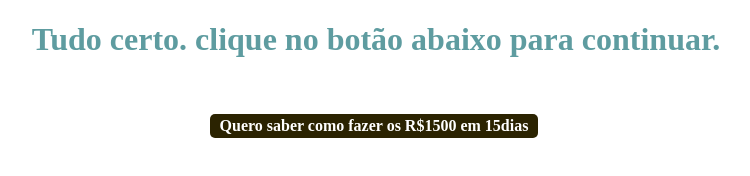
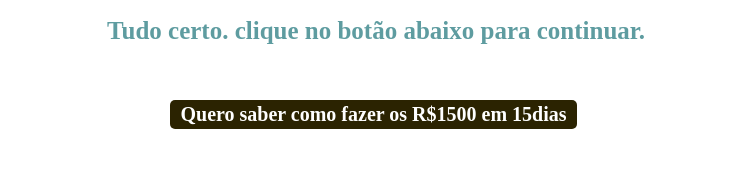
Before and after one commit to cdrclube/clubedadrenda, a plain HTML site: page index.html in a window 1280 px wide. Shown: the whole page, without its empty margins (264-1014 px from the left). Drawn offline with Linux system fonts and the light colour scheme.

Commit message:
Update index.html

```diff
--- a/index.html
+++ b/index.html
@@ -6,9 +6,9 @@
 	<meta charset="UTF-8">
 	<title>Descubra</title>
 	</head>
-	<h1 style="color: #5e9ca0; text-align: center;">Tudo certo. clique no botão abaixo para continuar.</h1>
+	<h1 style="color: #5e9ca0; text-align: center; font-size: 25px;">Tudo certo. clique no botão abaixo para continuar.</h1>
 <p>&nbsp;</p>
-<p style="text-align: center;"><a href="https://api.whatsapp.com/send?phone=19991843354&amp;text=Me%20envie%20aqui%20por%20favor%20o%20video%20do%20clube%20da%20renda"><span style="background-color: #2b2301; color: #fff; display: inline-block; padding: 3px 10px; font-weight: bold; border-radius: 5px;">Quero saber como fazer os R$1500 em 15dias</span></a>&nbsp;</p>
+<p style="text-align: center; font-size: 20px;"><a href="https://api.whatsapp.com/send?phone=19991843354&amp;text=Me%20envie%20aqui%20por%20favor%20o%20video%20do%20clube%20da%20renda"><span style="background-color: #2b2301; color: #fff; display: inline-block; padding: 3px 10px; font-weight: bold; border-radius: 5px;">Quero saber como fazer os R$1500 em 15dias</span></a>&nbsp;</p>
 
 	<body>
 </body>
```
